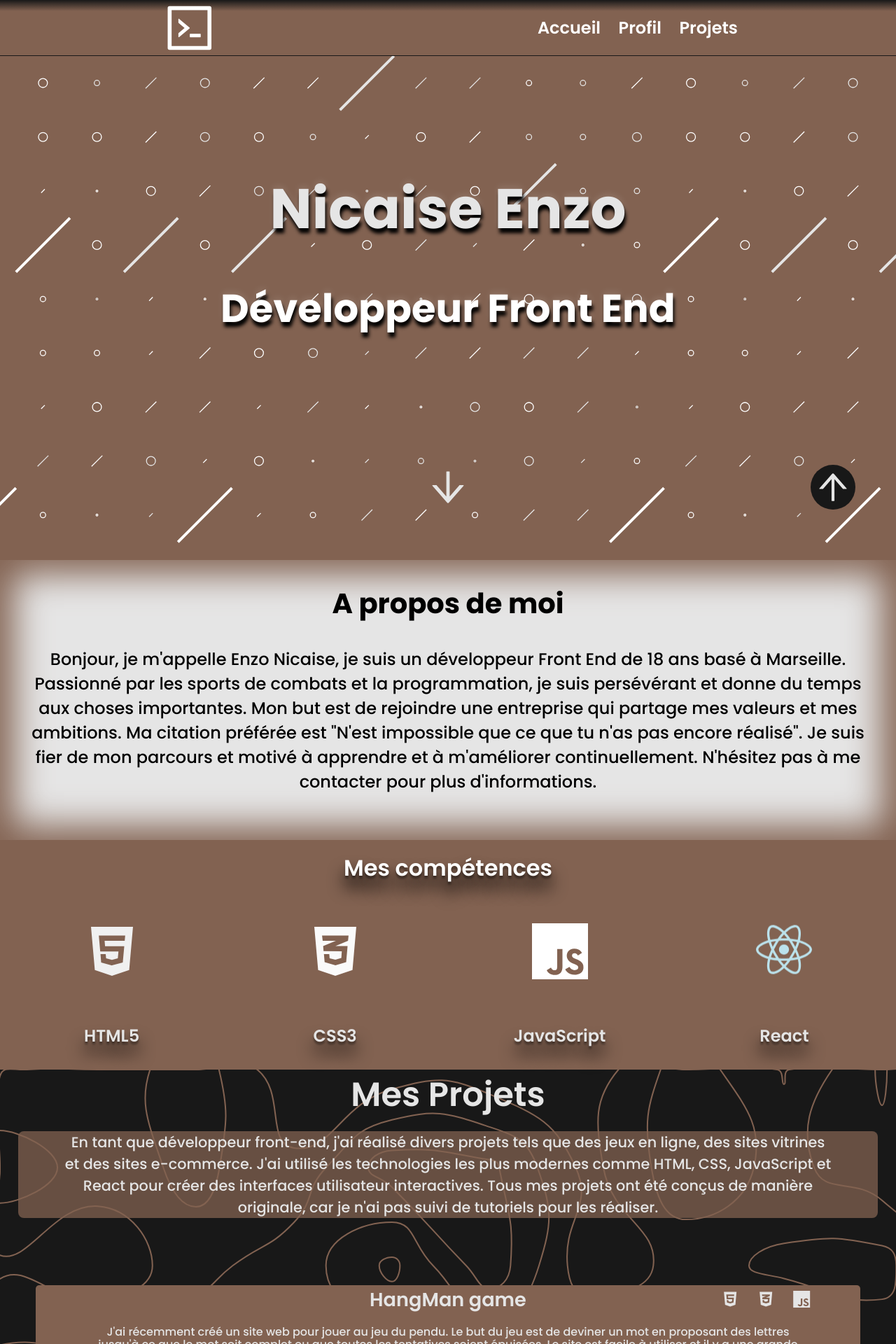
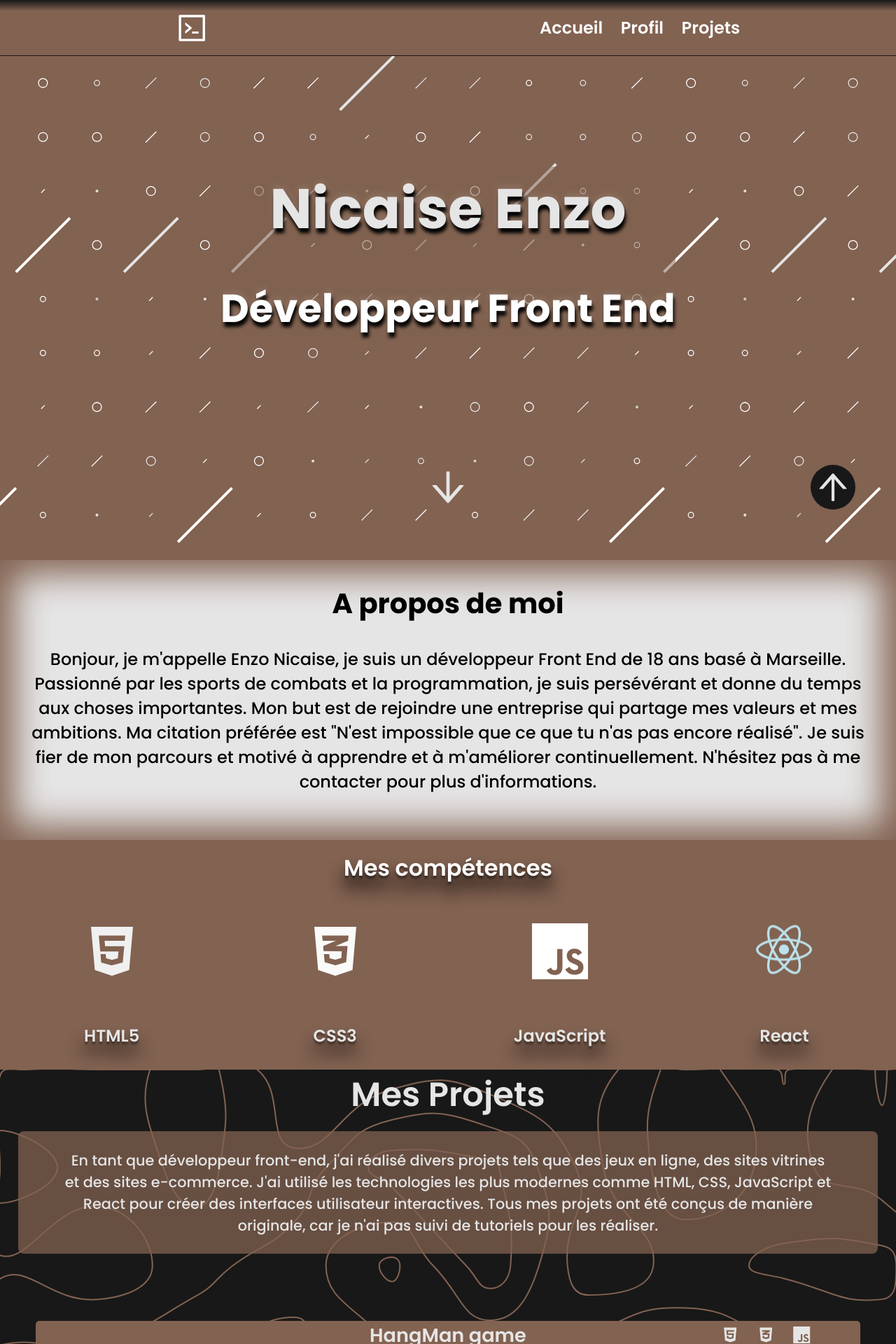
Before and after one commit to Enzo1612/portfolio, a React (Create React App) app: page / in a window 1280 px wide. Shown: the top 1920 px of the page at 70% size. Built offline with nearby package versions, Linux system fonts and the light colour scheme.

Commit message:
add padding to projects description background color to first page text and make navbar icon smaller

```diff
--- a/src/components/features/FirstPage/FirstPage.css
+++ b/src/components/features/FirstPage/FirstPage.css
@@ -17,6 +17,7 @@
   flex-direction: column;
   align-items: center;
   margin-bottom: 20vh;
+  background-color: rgba(130, 98, 81, 0.5);
 }
 
 #descriptionH2 {
--- a/src/components/features/Footer/Footer.css
+++ b/src/components/features/Footer/Footer.css
@@ -45,6 +45,7 @@
 
 #footerEmail {
   font-size: 1.5rem;
+  color: var(--white);
 }
 
 .socials .footerIcon:hover {
--- a/src/components/features/Footer/Footer.js
+++ b/src/components/features/Footer/Footer.js
@@ -14,7 +14,14 @@
         </div>
         <div id="footerEmailContainer">
           <AiFillMail className="footerIcon" />
-          <p id="footerEmail">enzonicaise.1612@gmail.com</p>
+          <a
+            href="mailto:enzonicaise.1612@gmail.com"
+            target="_blank"
+            rel="noreferrer"
+            id="footerEmail"
+          >
+            enzonicaise.1612@gmail.com
+          </a>
         </div>
         <div className="socials">
           <a href="https://github.com/Enzo1612" target="blank">
--- a/src/components/features/NavBar/NavBar.css
+++ b/src/components/features/NavBar/NavBar.css
@@ -13,9 +13,9 @@
 }
 
 .navbarIcons {
-  height: 10vh;
+  height: 6vh;
   vertical-align: middle;
-  width: 7vw;
+  width: 8vw;
 }
 
 #navbarTitle {
--- a/src/components/features/Projects/Projects.css
+++ b/src/components/features/Projects/Projects.css
@@ -19,8 +19,7 @@
 
 #projectsPresentation {
   word-wrap: break-word;
-  padding-left: 5%;
-  padding-right: 5%;
+  padding: 2% 5%;
   text-align: center;
   font-size: 1.3rem;
   font-weight: 500;
```
